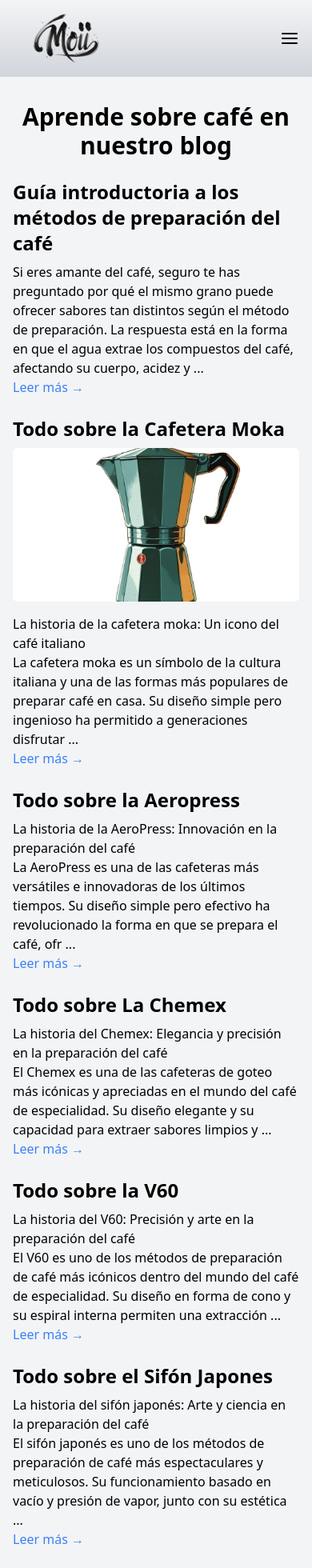
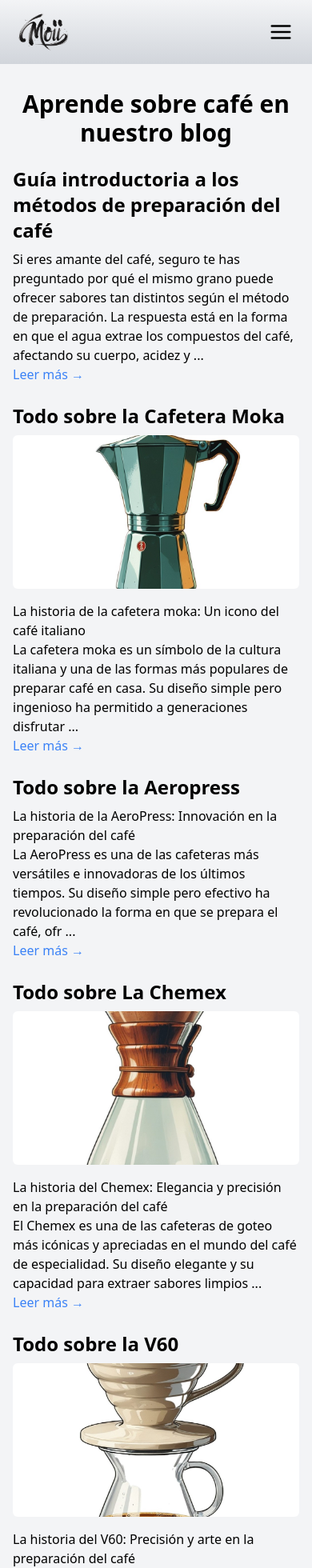
Before and after one commit to danielcaicedoj/moiicol-website, a React (Vite) app: page /blog in a window 390 px wide. Shown: the top 1960 px of the page at 80% size. Built offline with nearby package versions, Linux system fonts and the light colour scheme.

Commit message:
adjust navbar

```diff
--- a/src/components/Navbar.jsx
+++ b/src/components/Navbar.jsx
@@ -20,11 +20,11 @@
       <div className="container mx-auto flex justify-between items-center">
         {/* Logo */}
         <Link to="/" className="text-black font-bold text-xl">
-          <img src={logo} alt="Moii Logo" className="h-16 w-auto object-contain ml-4" />
+          <img src={logo} alt="Moii Logo" className="h-12 w-auto object-contain md:ml-4" />
         </Link>
 
         {/* Botón de menú para móviles */}
-        <button className="md:hidden text-black text-2xl" onClick={toggleMenu}>
+        <button className="md:hidden text-black text-3xl mr-2" onClick={toggleMenu}>
           {isOpen ? <FiX /> : <FiMenu />}
         </button>
 
@@ -34,16 +34,16 @@
             isOpen ? "block" : "hidden"
           } md:flex flex-col md:flex-row absolute md:static top-24 left-0 w-full md:w-auto bg-gray-200 md:bg-transparent text-center md:text-left`}
         >
-          <Link to="/" className="block text-gray-600 hover:text-black p-4 border-b md:border-none" onClick={closeMenu}>
+          <Link to="/" className="block text-gray-600 hover:text-black p-4 border-b border-gray-300 md:border-0" onClick={closeMenu}>
             Inicio
           </Link>
-          <Link to="/about" className="block text-gray-600 hover:text-black p-4 border-b md:border-none" onClick={closeMenu}>
+          <Link to="/about" className="block text-gray-600 hover:text-black p-4 border-b border-gray-300 md:border-0" onClick={closeMenu}>
             Acerca
           </Link>
-          <Link to="/blog" className="block text-gray-600 hover:text-black p-4 border-b md:border-none" onClick={closeMenu}>
+          <Link to="/blog" className="block text-gray-600 hover:text-black p-4 border-b border-gray-300 md:border-0" onClick={closeMenu}>
             Blog
           </Link>
-          <Link to="/contact" className="block text-gray-600 hover:text-black p-4 border-b md:border-none" onClick={closeMenu}>
+          <Link to="/contact" className="block text-gray-600 hover:text-black p-4 border-b md:border-0" onClick={closeMenu}>
             Productos
           </Link>
         </div>
--- a/src/data/blogs.js
+++ b/src/data/blogs.js
@@ -47,7 +47,7 @@
       content: `
 ## La historia de la cafetera moka: Un icono del café italiano
 
-![Cafetera Moka Vintage](/assets/blogs/moka-nobg.jpg)
+![Cafetera Moka](/assets/blogs/moka-nobg.jpg)
 
 La cafetera moka es un símbolo de la cultura italiana y una de las formas más populares de preparar café en casa. Su diseño simple pero ingenioso ha permitido a generaciones disfrutar de un café fuerte y aromático sin necesidad de equipos costosos. Sin embargo, su historia está llena de innovación, tradición y una estrategia comercial que transformó la manera en que el mundo consume café.
 
@@ -289,10 +289,12 @@
       slug: "guia-metodos-chemex",
       category: "Técnicas",
       date: "2025-03-16",
-      image: "https://ejemplo.com/coldbrew.jpg",
+      image: "chemex-nobg.jpg",
       content: `
 
 ## La historia del Chemex: Elegancia y precisión en la preparación del café
+
+![Chemex](/assets/blogs/chemex-nobg.jpg)
 
 El Chemex es una de las cafeteras de goteo más icónicas y apreciadas en el mundo del café de especialidad. Su diseño elegante y su capacidad para extraer sabores limpios y complejos han convertido a esta cafetera en un referente dentro del universo del café. En este artículo, exploraremos su historia, funcionamiento, ventajas y desventajas, así como su mantenimiento y evolución a lo largo del tiempo.
 
@@ -411,9 +413,11 @@
       slug: "guia-metodos-v60",
       category: "Técnicas",
       date: "2025-03-16",
-      image: "https://ejemplo.com/coldbrew.jpg",
+      image: "v60-nobg.jpg",
       content: `
 ## La historia del V60: Precisión y arte en la preparación del café
+
+![V60](/assets/blogs/v60-nobg.jpg)
 
 El V60 es uno de los métodos de preparación de café más icónicos dentro del mundo del café de especialidad. Su diseño en forma de cono y su espiral interna permiten una extracción uniforme, destacando las notas más sutiles del café. En este artículo, exploraremos su historia, funcionamiento, ventajas y desventajas, así como su impacto en la cultura del café.
 
```
Also changed, not shown: src/assets/blogs/chemex-nobg.jpg (added), src/assets/blogs/v60-nobg.jpg (added).
